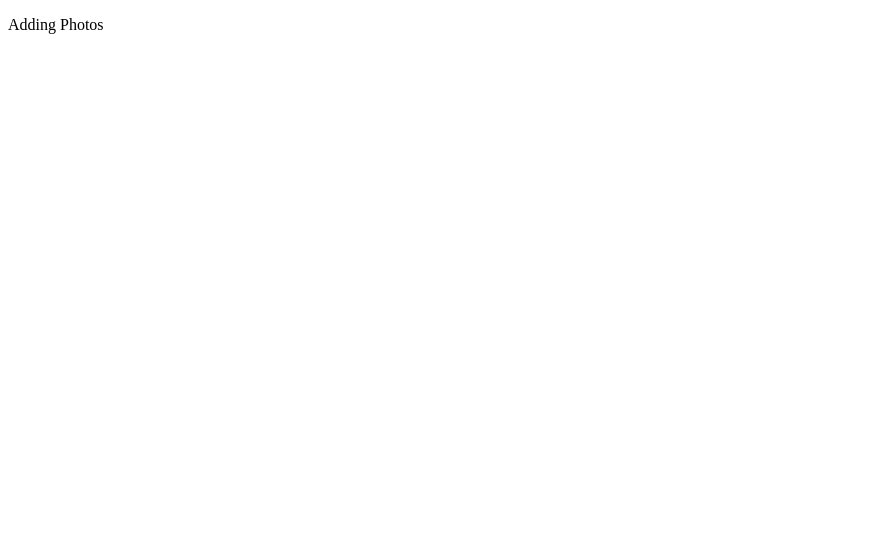
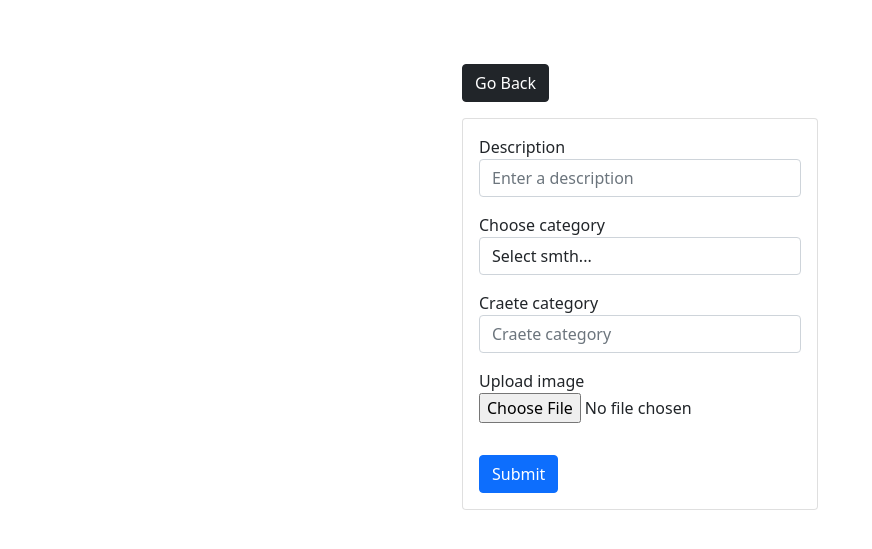
Before and after one commit to pinballtec/Photo_Album, a Django app: page /add/ in a window 1280 px wide. Before the commit the part shown is almost empty. Shown: the top 549 px of the page, without its empty margins (0-872 px from the left). Run offline with Django 4.2, Linux system fonts and the light colour scheme; data comes from the database, SQL or seed files in the repository; both versions use the stored data as it was after the commit.

Commit message:
add function and add page is completed

```diff
--- a/photoalbum/photoalbum_app/templates/photoalbum_app/add.html
+++ b/photoalbum/photoalbum_app/templates/photoalbum_app/add.html
@@ -3,8 +3,47 @@
 <head>
     <meta charset="UTF-8">
     <title>Add Photo</title>
+    <link href="https://cdn.jsdelivr.net/npm/bootstrap@5.1.3/dist/css/bootstrap.min.css" rel="stylesheet" integrity="sha384-1BmE4kWBq78iYhFldvKuhfTAU6auU8tT94WrHftjDbrCEXSU1oBoqyl2QvZ6jIW3" crossorigin="anonymous">
 </head>
-<body>
-<p>Adding Photos</p>
+<body class="m-5">
+    <div class="container">
+        <div class="row justify-content-center">
+            <div class="col-md-4">
+                <a href="{% url 'main_page' %}" class="btn btn-dark my-3">Go Back</a>
+                <div class="card">
+                    <form method="POST" action="" enctype="multipart/form-data">
+                        {% csrf_token %}
+                        <div class="form-group m-3">
+                            <label>Description</label>
+                            <input name="description" required placeholder="Enter a description" class="form-control" id="exampleFormControlFile1">
+                          </div>
+
+                          <div class="form-group m-3">
+                            <label>Choose category</label>
+                            <select name="category" class="form-control">
+                                <option value="none">Select smth...</option>
+                                {% for category in categories %}
+                                <option value="{{category.id}}">{{category.name}}</option>
+                                {% endfor %}
+                            </select>
+                          </div>
+
+                          <div class="form-group m-3">
+                            <label>Craete category</label>
+                            <input name="category_new" placeholder="Craete category" class="form-control" id="exampleFormControlFile1">
+                          </div>
+
+                        <div class="form-group m-3">
+                          <label>Upload image</label>
+                          <input name="image" required type="file" class="form-control-file" id="exampleFormControlFile1">
+                        </div>
+
+                        <button type="submit" class="btn btn-primary m-3">Submit</button>
+
+                      </form>
+                </div>
+            </div>
+        </div>
+    </div>
 </body>
 </html>
--- a/photoalbum/photoalbum_app/views.py
+++ b/photoalbum/photoalbum_app/views.py
@@ -1,4 +1,4 @@
-from django.shortcuts import render
+from django.shortcuts import render, redirect
 from .models import Category, Photo
 from django.http import HttpResponse
 # Create your views here.
@@ -12,7 +12,26 @@ def main(request):
 
 
 def add_photo(request):
-    return render(request, 'photoalbum_app/add.html')
+    category = Category.objects.all()
+    if request.method == 'POST':
+        data = request.POST
+        image = request.FILES.get('image')
+        if data['category'] != 'none':
+            category = Category.objects.get(id=data['category'])
+        elif data['category_new'] != '':
+            category, created = Category.objects.get_or_create(
+                name=data['category_new'])
+        else:
+            category = None
+        photo = Photo.objects.create(
+            category=category,
+            description=data['description'],
+            image=image,
+        )
+        return redirect('main_page')
+
+    context = {'categories': category}
+    return render(request, 'photoalbum_app/add.html', context)
 
 
 def view_photo(request, pk):
```
Also changed, not shown: photoalbum/db.sqlite3, photoalbum/static/images/1920px-INFINITI_FX50S.jpg (added).
